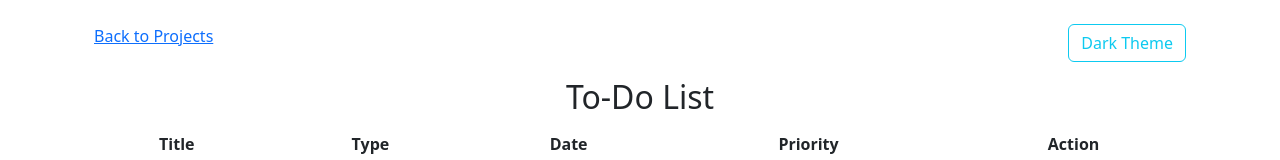
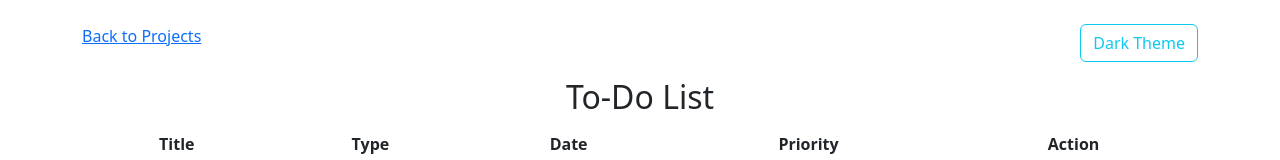
Before and after one commit to travisjenkins/MyProfileSite, a plain HTML site: page To-Do-List/index.html in a window 1280 px wide. Shown: the top 160 px of the page. Drawn offline with nearby package versions, Linux system fonts and the light colour scheme.

Commit message:
Fixed To-Do List page top row column alignment and margin issues.

```diff
--- a/To-Do-List/index.html
+++ b/To-Do-List/index.html
@@ -28,7 +28,7 @@
   </head>
   <body class="text-center">
     <div class="container">
-      <div class="row justify-content-between mt-4 ms-2 ms-md-0 me-5 me-md-0">
+      <div class="row justify-content-between mt-4">
         <div class="col-6 text-start">
           <a href="../Projects/" class="">Back to Projects</a>
         </div>
```
